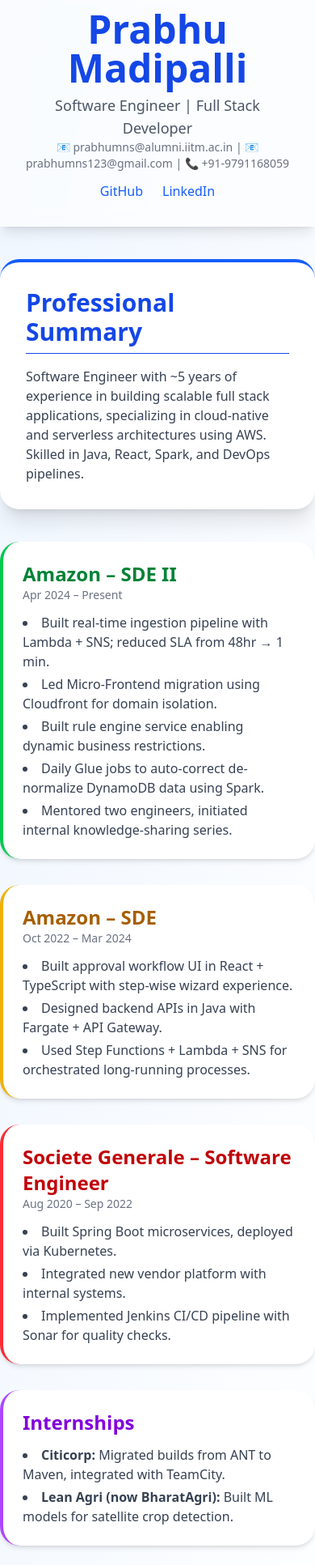
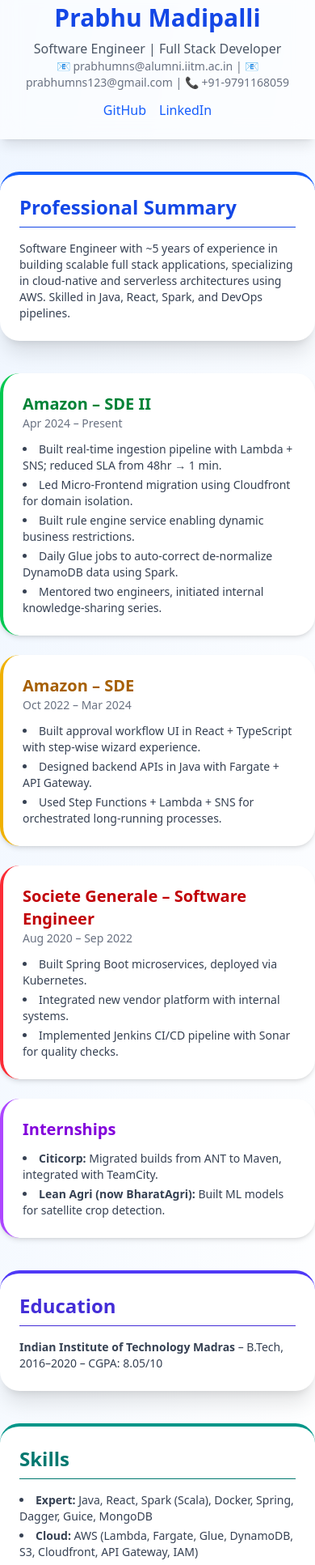
Before and after one commit to prabhumns/prabhu-madipalli-profile, a React app: page / in a window 390 px wide. Shown: the part 20-1953 px from the top of the page at 81% size. Built offline with nearby package versions, Linux system fonts and the light colour scheme.

Commit message:
support mobile browsers

```diff
--- a/src/profile/content.tsx
+++ b/src/profile/content.tsx
@@ -1,81 +1,148 @@
 import React from 'react';
 
 export const Content: React.FC = () => {
-  return <main className="min-h-screen bg-gradient-to-br from-blue-50 to-white text-gray-800 font-sans">
-    <header className="bg-white/60 backdrop-blur-md p-8 shadow-lg text-center">
-      <h1 className="text-5xl font-extrabold text-blue-700">Prabhu Madipalli</h1>
-      <p className="text-lg mt-2 text-gray-600">Software Engineer | Full Stack Developer</p>
-      <p className="text-sm text-gray-500">📧 prabhumns@alumni.iitm.ac.in | 📧 prabhumns123@gmail.com | 📞 +91-9791168059</p>
-      <div className="mt-3 space-x-6">
-        <a href="https://github.com/prabhumns" className="text-blue-600 hover:underline">GitHub</a>
-        <a href="https://www.linkedin.com/in/prabhu-madipalli/" className="text-blue-600 hover:underline">LinkedIn</a>
+  return (
+    <main className="min-h-screen bg-gradient-to-br from-blue-50 to-white text-gray-800 font-sans">
+      <header className="bg-white/60 backdrop-blur-md p-6 sm:p-8 shadow-lg text-center">
+        <h1 className="text-3xl sm:text-4xl md:text-5xl font-extrabold text-blue-700">
+          Prabhu Madipalli
+        </h1>
+        <p className="text-base sm:text-lg mt-2 text-gray-600">
+          Software Engineer | Full Stack Developer
+        </p>
+        <p className="text-sm text-gray-500">
+          📧 prabhumns@alumni.iitm.ac.in | 📧 prabhumns123@gmail.com | 📞
+          +91-9791168059
+        </p>
+        <div className="mt-3 flex flex-wrap justify-center gap-4">
+          <a
+            href="https://github.com/prabhumns"
+            className="text-blue-600 hover:underline"
+          >
+            GitHub
+          </a>
+          <a
+            href="https://www.linkedin.com/in/prabhu-madipalli/"
+            className="text-blue-600 hover:underline"
+          >
+            LinkedIn
+          </a>
         </div>
       </header>
 
-    <section className="max-w-5xl mx-auto mt-10 bg-white rounded-3xl shadow-xl p-8 border-t-4 border-blue-600">
-      <h2 className="text-3xl font-semibold text-blue-700 border-b pb-2">Professional Summary</h2>
-      <p className="mt-4 text-gray-700">
-        Software Engineer with ~5 years of experience in building scalable full stack applications, specializing in
-        cloud-native and serverless architectures using AWS. Skilled in Java, React, Spark, and DevOps pipelines.
+      <section className="max-w-5xl mx-auto mt-10 bg-white rounded-3xl shadow-xl p-6 sm:p-8 border-t-4 border-blue-600">
+        <h2 className="text-2xl sm:text-3xl font-semibold text-blue-700 border-b pb-2">
+          Professional Summary
+        </h2>
+        <p className="mt-4 text-gray-700 text-sm sm:text-base">
+          Software Engineer with ~5 years of experience in building scalable
+          full stack applications, specializing in cloud-native and serverless
+          architectures using AWS. Skilled in Java, React, Spark, and DevOps
+          pipelines.
         </p>
       </section>
 
-    <section className="max-w-5xl mx-auto mt-10 grid grid-cols-1 md:grid-cols-2 gap-8">
+      <section className="max-w-5xl mx-auto mt-10 grid grid-cols-1 md:grid-cols-2 gap-6">
         <div className="bg-white rounded-3xl shadow-md p-6 border-l-4 border-green-500">
-        <h3 className="text-2xl font-bold text-green-700">Amazon – SDE II</h3>
+          <h3 className="text-xl font-bold text-green-700">Amazon – SDE II</h3>
           <p className="text-sm text-gray-500">Apr 2024 – Present</p>
-        <ul className="mt-3 list-disc list-inside text-gray-700 space-y-1">
-          <li>Built real-time ingestion pipeline with Lambda + SNS; reduced SLA from 48hr → 1 min.</li>
-          <li>Led Micro-Frontend migration using Cloudfront for domain isolation.</li>
-          <li>Built rule engine service enabling dynamic business restrictions.</li>
-          <li>Daily Glue jobs to auto-correct de-normalize DynamoDB data using Spark.</li>
-          <li>Mentored two engineers, initiated internal knowledge-sharing series.</li>
+          <ul className="mt-3 list-disc list-inside text-gray-700 text-sm space-y-1">
+            <li>
+              Built real-time ingestion pipeline with Lambda + SNS; reduced SLA
+              from 48hr → 1 min.
+            </li>
+            <li>
+              Led Micro-Frontend migration using Cloudfront for domain
+              isolation.
+            </li>
+            <li>
+              Built rule engine service enabling dynamic business restrictions.
+            </li>
+            <li>
+              Daily Glue jobs to auto-correct de-normalize DynamoDB data using
+              Spark.
+            </li>
+            <li>
+              Mentored two engineers, initiated internal knowledge-sharing
+              series.
+            </li>
           </ul>
         </div>
 
         <div className="bg-white rounded-3xl shadow-md p-6 border-l-4 border-yellow-500">
-        <h3 className="text-2xl font-bold text-yellow-700">Amazon – SDE</h3>
+          <h3 className="text-xl font-bold text-yellow-700">Amazon – SDE</h3>
           <p className="text-sm text-gray-500">Oct 2022 – Mar 2024</p>
-        <ul className="mt-3 list-disc list-inside text-gray-700 space-y-1">
-          <li>Built approval workflow UI in React + TypeScript with step-wise wizard experience.</li>
+          <ul className="mt-3 list-disc list-inside text-gray-700 text-sm space-y-1">
+            <li>
+              Built approval workflow UI in React + TypeScript with step-wise
+              wizard experience.
+            </li>
             <li>Designed backend APIs in Java with Fargate + API Gateway.</li>
-          <li>Used Step Functions + Lambda + SNS for orchestrated long-running processes.</li>
+            <li>
+              Used Step Functions + Lambda + SNS for orchestrated long-running
+              processes.
+            </li>
           </ul>
         </div>
 
         <div className="bg-white rounded-3xl shadow-md p-6 border-l-4 border-red-500">
-        <h3 className="text-2xl font-bold text-red-700">Societe Generale – Software Engineer</h3>
+          <h3 className="text-xl font-bold text-red-700">
+            Societe Generale – Software Engineer
+          </h3>
           <p className="text-sm text-gray-500">Aug 2020 – Sep 2022</p>
-        <ul className="mt-3 list-disc list-inside text-gray-700 space-y-1">
+          <ul className="mt-3 list-disc list-inside text-gray-700 text-sm space-y-1">
             <li>Built Spring Boot microservices, deployed via Kubernetes.</li>
             <li>Integrated new vendor platform with internal systems.</li>
-          <li>Implemented Jenkins CI/CD pipeline with Sonar for quality checks.</li>
+            <li>
+              Implemented Jenkins CI/CD pipeline with Sonar for quality checks.
+            </li>
           </ul>
         </div>
 
         <div className="bg-white rounded-3xl shadow-md p-6 border-l-4 border-purple-500">
-        <h3 className="text-2xl font-bold text-purple-700">Internships</h3>
-        <ul className="mt-3 list-disc list-inside text-gray-700 space-y-1">
-          <li><strong>Citicorp:</strong> Migrated builds from ANT to Maven, integrated with TeamCity.</li>
-          <li><strong>Lean Agri (now BharatAgri):</strong> Built ML models for satellite crop detection.</li>
+          <h3 className="text-xl font-bold text-purple-700">Internships</h3>
+          <ul className="mt-3 list-disc list-inside text-gray-700 text-sm space-y-1">
+            <li>
+              <strong>Citicorp:</strong> Migrated builds from ANT to Maven,
+              integrated with TeamCity.
+            </li>
+            <li>
+              <strong>Lean Agri (now BharatAgri):</strong> Built ML models for
+              satellite crop detection.
+            </li>
           </ul>
         </div>
       </section>
 
-    <section className="max-w-5xl mx-auto mt-10 bg-white rounded-3xl shadow-xl p-8 border-t-4 border-indigo-600">
-      <h2 className="text-3xl font-semibold text-indigo-700 border-b pb-2">Education</h2>
-      <p className="mt-4 text-gray-700">
-        <strong>Indian Institute of Technology Madras</strong> – B.Tech, 2016–2020 – CGPA: 8.05/10
+      <section className="max-w-5xl mx-auto mt-10 bg-white rounded-3xl shadow-xl p-6 sm:p-8 border-t-4 border-indigo-600">
+        <h2 className="text-2xl sm:text-3xl font-semibold text-indigo-700 border-b pb-2">
+          Education
+        </h2>
+        <p className="mt-4 text-gray-700 text-sm sm:text-base">
+          <strong>Indian Institute of Technology Madras</strong> – B.Tech,
+          2016–2020 – CGPA: 8.05/10
         </p>
       </section>
 
-    <section className="max-w-5xl mx-auto mt-10 mb-16 bg-white rounded-3xl shadow-xl p-8 border-t-4 border-teal-600">
-      <h2 className="text-3xl font-semibold text-teal-700 border-b pb-2">Skills</h2>
-      <ul className="mt-4 list-disc list-inside text-gray-700 space-y-1">
-        <li><strong>Expert:</strong> Java, React, Spark (Scala), Docker, Spring, Dagger, Guice, MongoDB</li>
-        <li><strong>Cloud:</strong> AWS (Lambda, Fargate, Glue, DynamoDB, S3, Cloudfront, API Gateway, IAM)</li>
-        <li><strong>Intermediate:</strong> Kubernetes, Node.js, Python, SQL, Jenkins</li>
+      <section className="max-w-5xl mx-auto mt-10 mb-16 bg-white rounded-3xl shadow-xl p-6 sm:p-8 border-t-4 border-teal-600">
+        <h2 className="text-2xl sm:text-3xl font-semibold text-teal-700 border-b pb-2">
+          Skills
+        </h2>
+        <ul className="mt-4 list-disc list-inside text-gray-700 text-sm sm:text-base space-y-1">
+          <li>
+            <strong>Expert:</strong> Java, React, Spark (Scala), Docker, Spring,
+            Dagger, Guice, MongoDB
+          </li>
+          <li>
+            <strong>Cloud:</strong> AWS (Lambda, Fargate, Glue, DynamoDB, S3,
+            Cloudfront, API Gateway, IAM)
+          </li>
+          <li>
+            <strong>Intermediate:</strong> Kubernetes, Node.js, Python, SQL,
+            Jenkins
+          </li>
         </ul>
       </section>
     </main>
-}
+  );
+};
```
Lines whose indentation alone changed are shown as unchanged.
